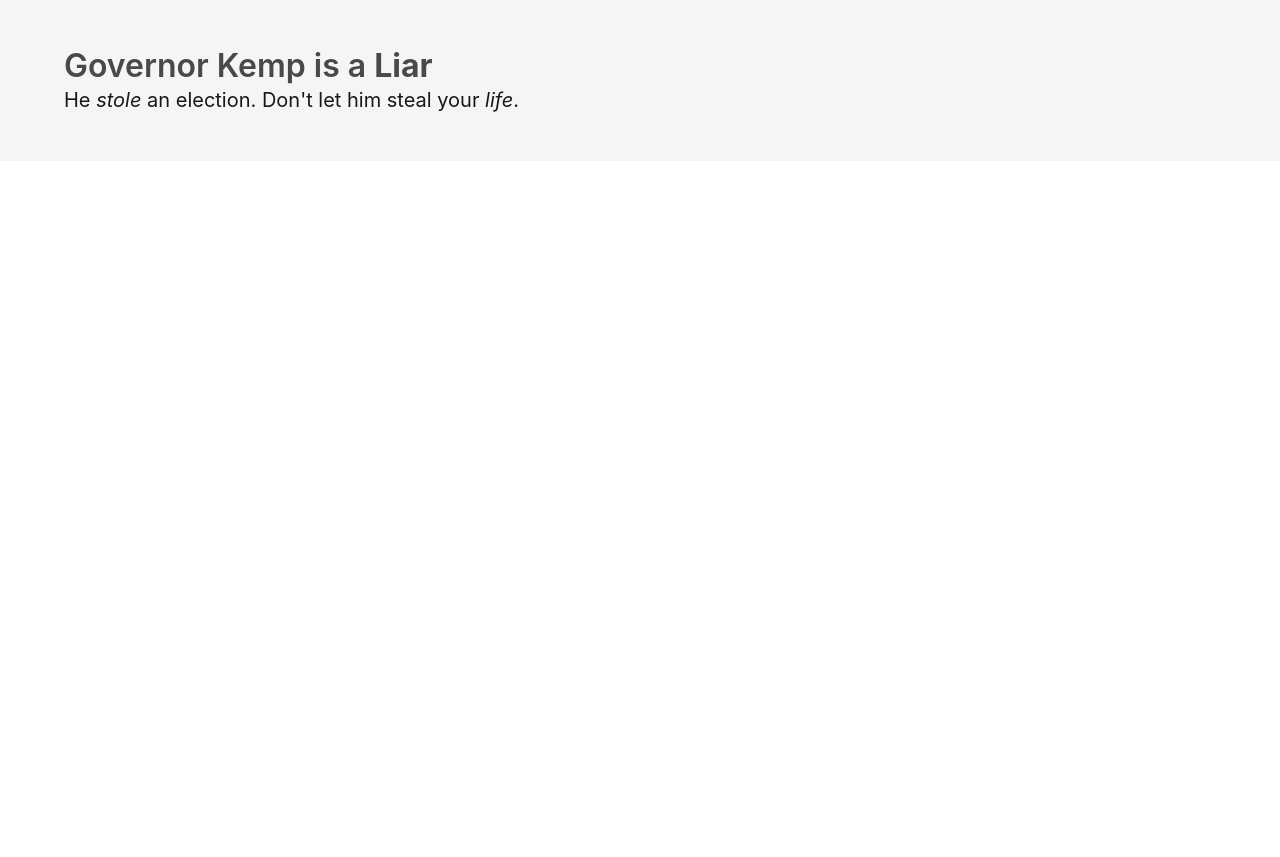
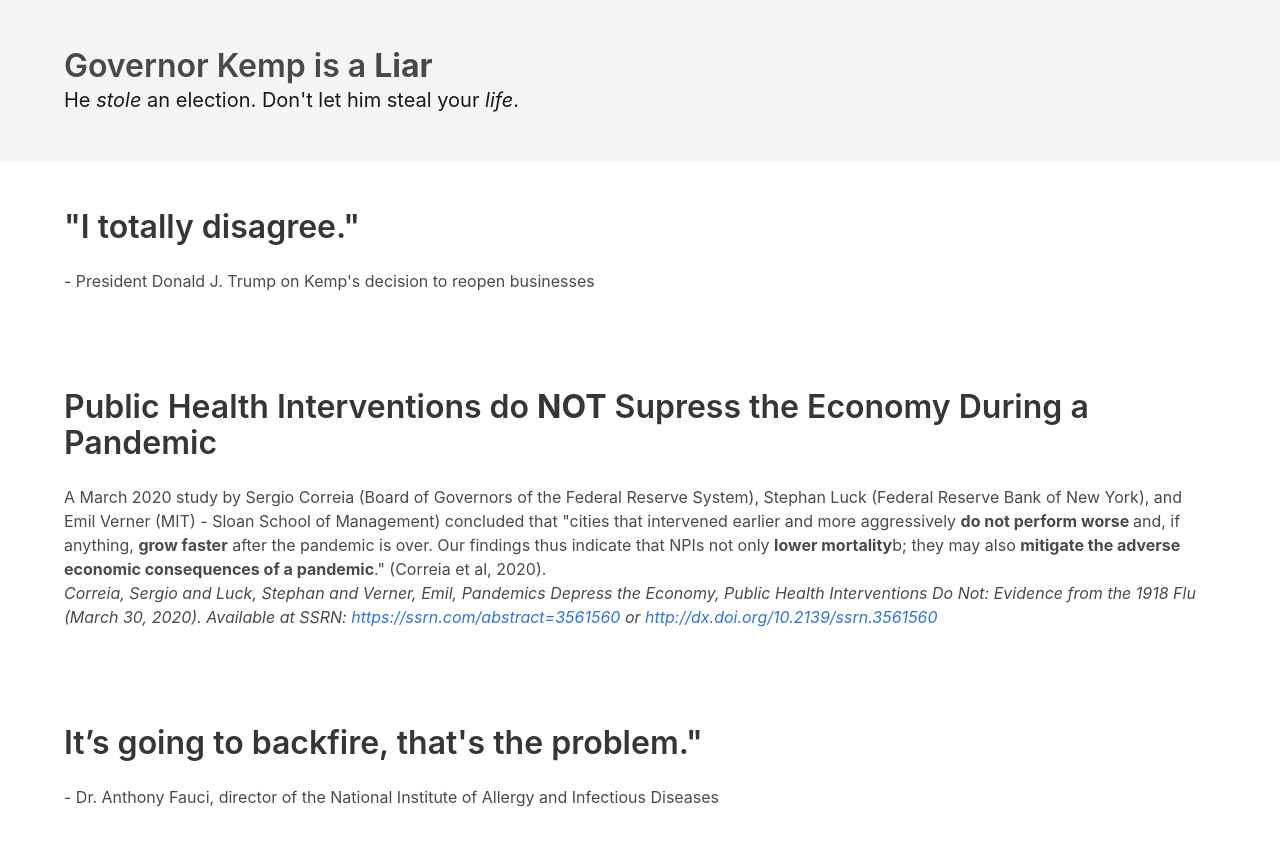
Before and after one commit to TidePillTrump/tidepilltrump.github.io, a website: page index.html in a window 1280 px wide. Before the commit the page ends 800 px from the top, so only its background shows below. Drawn offline with Linux system fonts and the light colour scheme.

Commit message:
added info

```diff
--- a/index.html
+++ b/index.html
@@ -21,8 +21,40 @@
 					Don't let him steal your
 					<a href="https://www.cnbc.com/2020/04/22/trump-says-he-totally-disagrees-with-georgia-gov-kemps-decision-to-reopen-businesses-in-the-middle-of-coronavirus-pandemic.html"><i>life</i></a>.
 				</h2>
+				<!-- <div>
+					<img width="256px" src="assets/Flag_of_Georgia_(U.S._state).svg" alt="Georgia Flag">
+				</div> -->
 			</div>
 		</div>
 	</section>
+	<body>
+		<section class="section">
+			<div class="container">
+				<h1 class="title">"I totally disagree."</h1>
+				<p>
+					- President Donald J. Trump on Kemp's decision to reopen businesses
+				</p>
+			</div>
+		</section>
+		<section class="section">
+			<div class="container">
+				<h1 class="title">Public Health Interventions do <b>NOT</b> Supress the Economy During a Pandemic</h1>
+				<p>
+					A March 2020 study by Sergio Correia (Board of Governors of the Federal Reserve System), Stephan Luck
+					(Federal Reserve Bank of New York), and Emil Verner (MIT) - Sloan School of Management) concluded that
+					"cities that intervened earlier and more aggressively <b>do not perform worse </b> and, if anything, <b>grow faster</b> after the pandemic is over. Our findings thus indicate that NPIs not only <b>lower mortality</b>b; they may also <b>mitigate the adverse economic consequences of a pandemic</b>." (Correia et al, 2020).
+				</p>
+				<p><i>Correia, Sergio and Luck, Stephan and Verner, Emil, Pandemics Depress the Economy, Public Health Interventions Do Not: Evidence from the 1918 Flu (March 30, 2020). Available at SSRN: <a href="https://ssrn.com/abstract=3561560">https://ssrn.com/abstract=3561560</a> or <a href="http://dx.doi.org/10.2139/ssrn.3561560">http://dx.doi.org/10.2139/ssrn.3561560</a>
+				</i></p>
+			</div>
+		</section>
+		<section class="section">
+			<div class="container">
+				<h1 class="title">It’s going to backfire, that's the problem."</h1>
+				<p>- Dr. Anthony Fauci, director of the National Institute of Allergy and Infectious Diseases</p>
+			</div>
+		</section>
+	</body>
+
 </body>
 </html>
```
Also changed, not shown: assets/Flag_of_Georgia_(U.S._state).svg (added).
